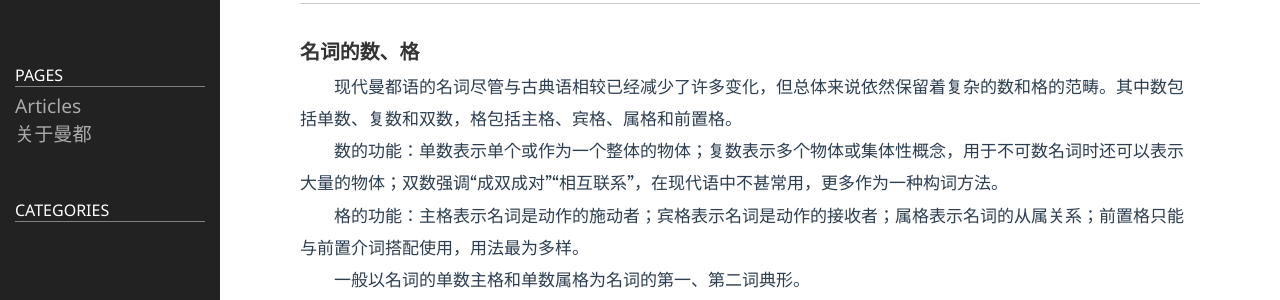
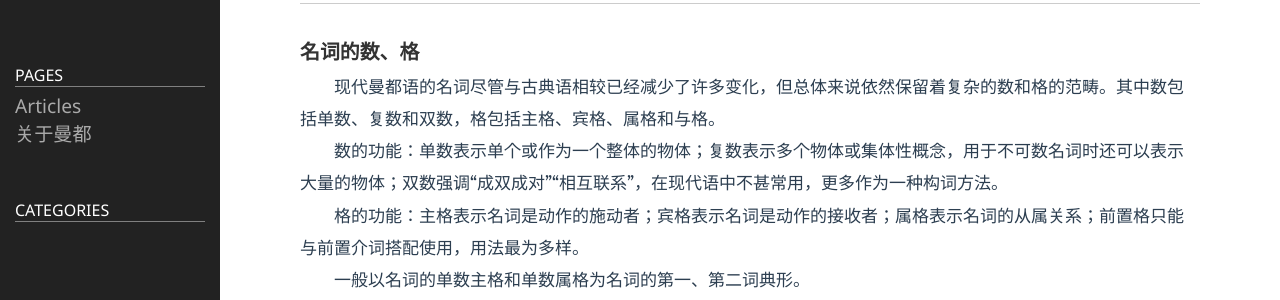
Before and after one commit to WenNianshuo/WenNianshuo.github.io, a Jekyll site: the page built from _posts/2022-01-10-名词的数、格和第一变格法.md, in a window 1280 px wide. Shown: the part 138-438 px from the top of the page. Built offline with Jekyll 4.4.1, drawn with Linux system fonts in a browser that asks for light colours.

Commit message:
Update and rename 2021-12-31-第一变格法.md to 2022-01-10-名词的数、格和第一变格法.md

```diff
--- a/_posts/2021-12-31-第一变格法.md
+++ b/_posts/2022-01-10-名词的数、格和第一变格法.md
@@ -14,7 +14,7 @@ tags:
 
 ### 名词的数、格
 
-　　现代曼都语的名词尽管与古典语相较已经减少了许多变化，但总体来说依然保留着复杂的数和格的范畴。其中数包括单数、复数和双数，格包括主格、宾格、属格和前置格。
+　　现代曼都语的名词尽管与古典语相较已经减少了许多变化，但总体来说依然保留着复杂的数和格的范畴。其中数包括单数、复数和双数，格包括主格、宾格、属格和与格。
 
 　　数的功能：单数表示单个或作为一个整体的物体；复数表示多个物体或集体性概念，用于不可数名词时还可以表示大量的物体；双数强调“成双成对”“相互联系”，在现代语中不甚常用，更多作为一种构词方法。
 
```
